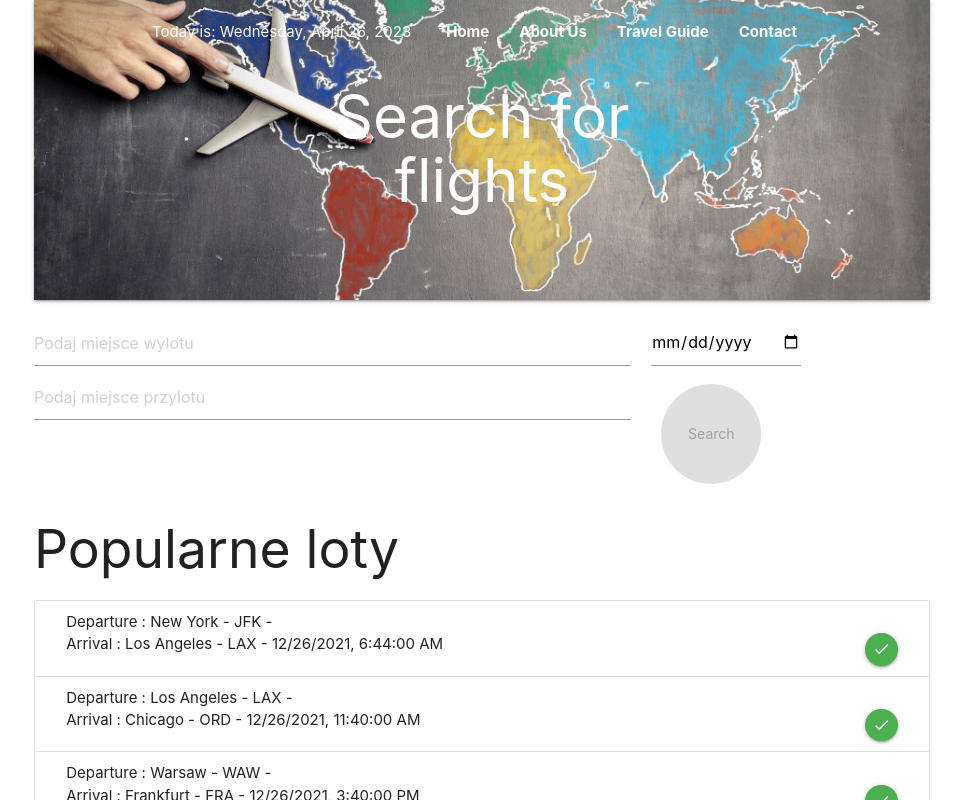
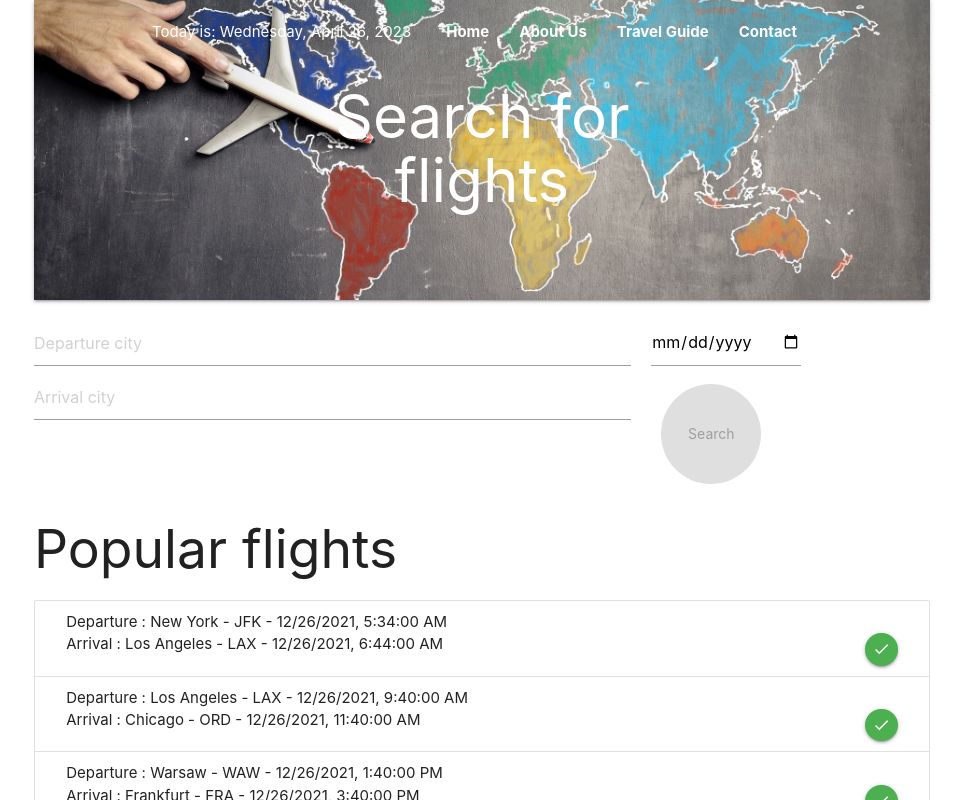
Before and after one commit to NataliaJeszke/flights-angular, an Angular app: page /popular in a window 1280 px wide. Shown: the top 800 px of the page, without its empty margins (158-1121 px from the left). Built offline with nearby package versions, Linux system fonts and the light colour scheme; data requests are answered from the project's data file.

Commit message:
dates of departure for list and popular components

```diff
--- a/src/app/list/list.component.html
+++ b/src/app/list/list.component.html
@@ -4,7 +4,7 @@
       <li class="collection-item row" *ngFor="let flight of searchResults">
         <span class="col s10"
           >Departure : {{ flight.departureCity }} -
-          {{ flight.departureAirport }} -
+          {{ flight.departureAirport }} - {{ formatDepartureDate(flight) }}
 
         </span>
         <span class="col s10">
@@ -14,7 +14,7 @@
         <div class="col s2 right-align">
           <button
             class="btn-floating btn-small green ml-5"
-            (click)="get()"
+            (click)="chosenFlight()"
           >
             <i class="material-icons">check</i>
           </button>
--- a/src/app/list/list.component.ts
+++ b/src/app/list/list.component.ts
@@ -18,6 +18,9 @@ export class ListComponent {
 
   formatArrivalDate(flight: FlightData): string {
     return new Date(flight.arrival * 1000).toLocaleString();
+  }
+  formatDepartureDate(flight: FlightData): string {
+    return new Date(flight.departure * 1000).toLocaleString();
   }
 
   constructor(
@@ -51,4 +54,8 @@ export class ListComponent {
       this.searchResults.push(...matchingFlights);
     });
   }
+
+  chosenFlight() {
+    console.log("klik");
+  }
 }
--- a/src/app/popular/popular.component.html
+++ b/src/app/popular/popular.component.html
@@ -1,10 +1,10 @@
 <section>
-    <h2>Popularne loty</h2>
+    <h2>Popular flights</h2>
     <ul class="collection">
       <li class="collection-item row" *ngFor="let flight of popularFlights">
         <span class="col s10"
           >Departure : {{ flight.departureCity }} -
-          {{ flight.departureAirport }} -
+          {{ flight.departureAirport }} - {{ formatDepartureDate(flight) }}
 
         </span>
         <span class="col s10">
--- a/src/app/popular/popular.component.ts
+++ b/src/app/popular/popular.component.ts
@@ -31,6 +31,9 @@ export class PopularComponent {
   formatArrivalDate(flight: FlightData): string {
     return new Date(flight.arrival * 1000).toLocaleString();
   }
+  formatDepartureDate(flight: FlightData): string {
+    return new Date(flight.departure * 1000).toLocaleString();
+  }
 
   choseFlight() {
     console.log('Chose flight');
--- a/src/app/search/search.component.html
+++ b/src/app/search/search.component.html
@@ -2,14 +2,14 @@
     <input
       class="col s8 departure-input"
       type="text"
-      placeholder="Podaj miejsce wylotu"
+      placeholder="Departure city"
       [(ngModel)]="departureInputValue"
     />
     <input class="col s2 disabled date-input" type="date" [(ngModel)]="dateInputValue" />
     <input
       class="col s8 arrival-input"
       type="text"
-      placeholder="Podaj miejsce przylotu"
+      placeholder="Arrival city"
       [(ngModel)]="arrivalInputValue"
     />
     <button
```
Also changed, not shown: src/app/shared/popular-list-functions.ts (deleted).
